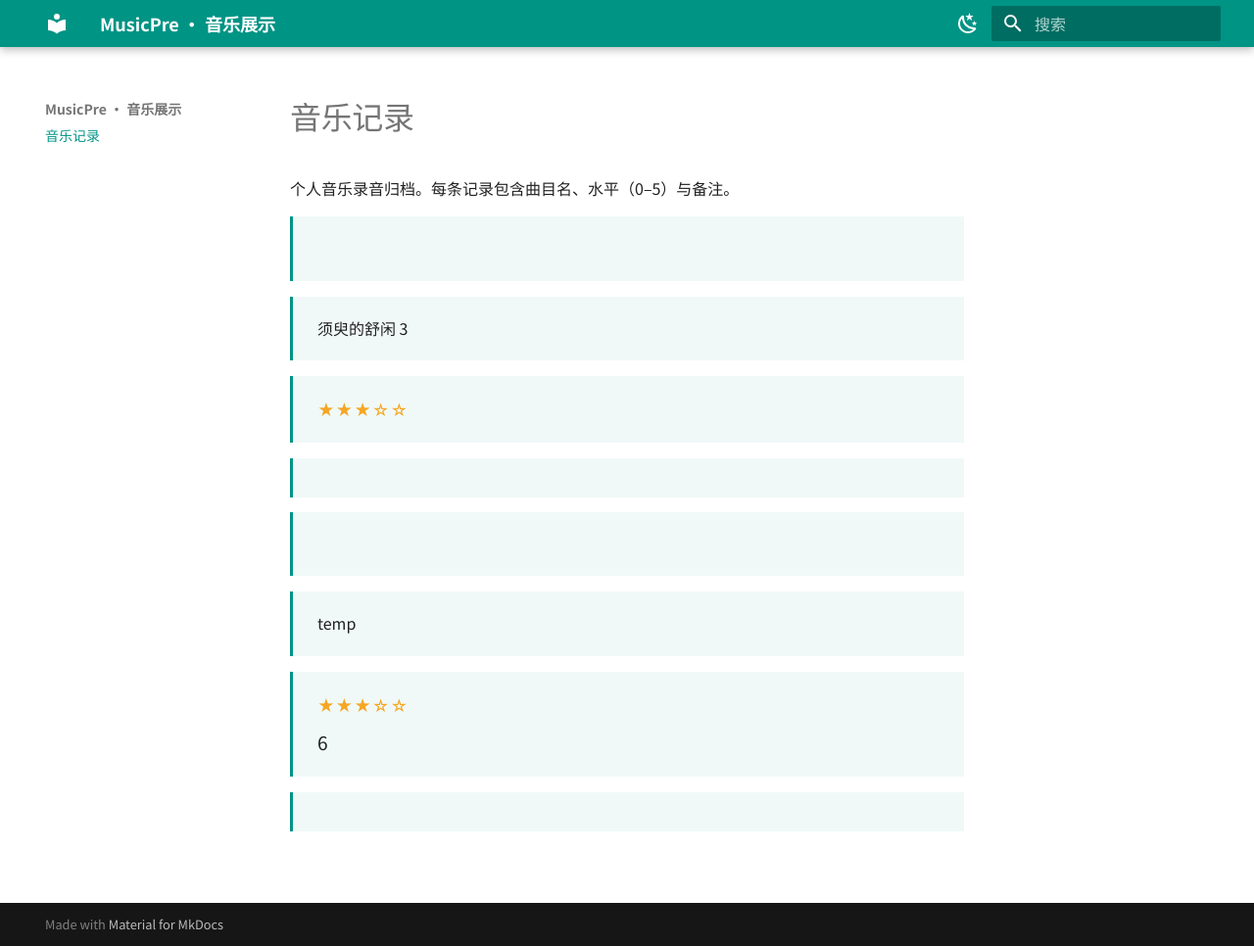
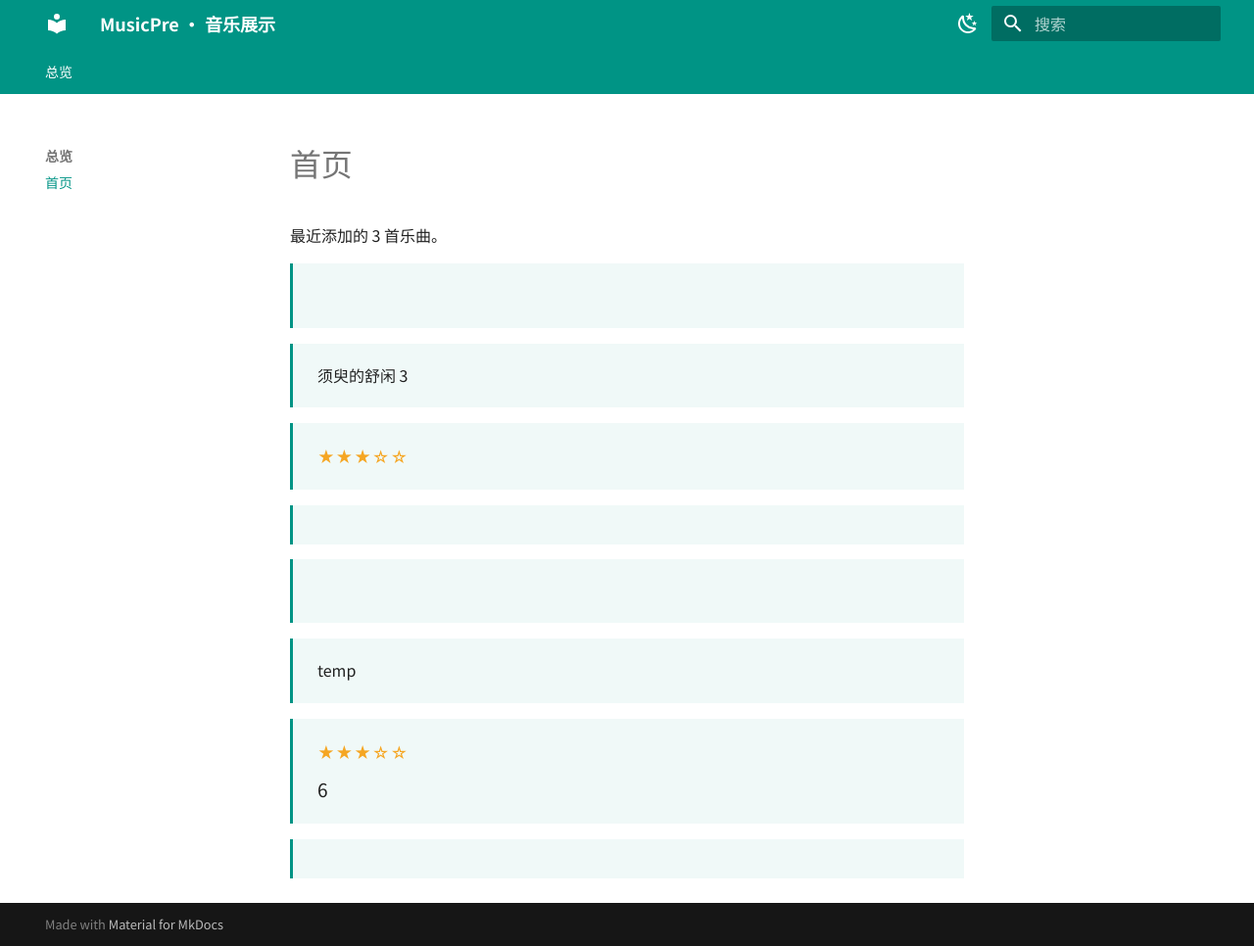
Before and after one commit to XuebaStudy/MusicPre, an MkDocs documentation site: the page built from docs/index.md, in a window 1280 px wide and 966 px high. Shown: the whole window at 98% size. Built offline with MkDocs 1.6.1 and Material for MkDocs 9.7.7, drawn with Linux system fonts in a browser that asks for light colours.

Commit message:
update site display

```diff
--- a/docs/index.md
+++ b/docs/index.md
@@ -1,6 +1,6 @@
-# 音乐记录
+# 首页
 
-个人音乐录音归档。每条记录包含曲目名、水平（0–5）与备注。
+最近添加的 3 首乐曲。
 
 <!-- RECORDINGS_START -->
 <a class="recording-card" href="recordings/311a8a5a417a/">
--- a/mkdocs.yml
+++ b/mkdocs.yml
@@ -22,6 +22,7 @@ theme:
     text: Noto Sans SC
     code: Roboto Mono
   features:
+    - navigation.tabs
     - navigation.instant
     - navigation.tracking
     - content.code.copy
@@ -40,7 +41,8 @@ markdown_extensions:
       permalink: true
 
 nav:
-  - 音乐记录: index.md
+  - 总览:
+    - 首页: index.md
 
 extra_css:
   - stylesheets/extra.css
--- a/requirements.txt
+++ b/requirements.txt
@@ -1 +1 @@
-mkdocs-material>=9.5.0
+mkdocs-material==9.6.14
```
Also changed, not shown: 1 other file.
